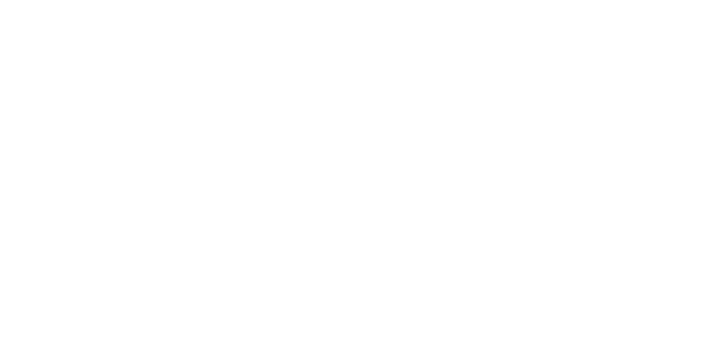
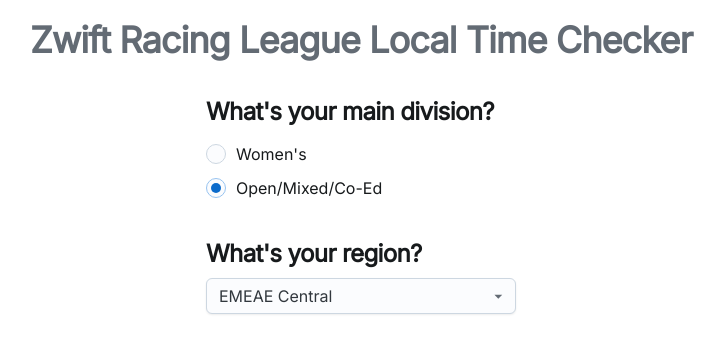
Before and after one commit to janoma/zrl-local-time, a React (Create React App) app: page / in a window 1280 px wide. Shown: the top 354 px of the page, without its empty margins (279-1004 px from the left). Built offline with nearby package versions, Linux system fonts and the light colour scheme.

Commit message:
add initial form questions

```diff
--- a/src/App.js
+++ b/src/App.js
@@ -1,8 +1,138 @@
+import { useEffect, useState } from "react";
+import { CssVarsProvider } from "@mui/joy/styles";
+import Autocomplete from "@mui/joy/Autocomplete";
+import CssBaseline from "@mui/joy/CssBaseline";
+import FormControl from "@mui/joy/FormControl";
+import FormLabel from "@mui/joy/FormLabel";
+import GlobalStyles from "@mui/joy/GlobalStyles";
+import Radio from "@mui/joy/Radio";
+import RadioGroup from "@mui/joy/RadioGroup";
+import Typography from "@mui/joy/Typography";
+
 function App() {
+  const [division, setDivision] = useState("open");
+  const [region, setRegion] = useState("EMEAE Central");
+  console.log(division, region);
+
+  const handleDivisionChange = (event) => {
+    setDivision(event.target.value);
+  };
+
+  const handleRegionChange = (event) => {
+    setRegion(event.target.value);
+  };
+
+  const regions =
+    division === "women"
+      ? [
+          "Oceania East",
+          "Oceania West",
+          "EMEAE South-East",
+          "EMEAE East",
+          "EMEAE Central",
+          "EMEAE West",
+          "Americas South",
+          "Americas East",
+          "Americas West",
+        ]
+      : [
+          "Oceania North-East",
+          "Oceania East",
+          "Oceania South",
+          "Oceania West",
+          "Atlantic South-East",
+          "Atlantic East",
+          "Atlantic Central",
+          "Atlantic North",
+          "Atlantic West",
+          "EMEAE South-East",
+          "EMEAE East",
+          "EMEAE North-East",
+          "EMEAE South",
+          "EMEAE Central",
+          "EMEAE North",
+          "EMEAW South-East",
+          "EMEAW East",
+          "EMEAW South",
+          "EMEAW Central",
+          "EMEAW North",
+          "EMEAW West",
+          "Americas South",
+          "Americas East",
+          "Americas Central",
+          "Americas North",
+          "Americas West",
+        ];
+
+  useEffect(() => {
+    if (division === "women" && !regions.includes(region)) {
+      setRegion("EMEAE Central");
+    }
+  }, [division, region, regions]);
+
   return (
-    <div className="App">
-      <header className="App-header"></header>
-    </div>
+    <CssVarsProvider>
+      <CssBaseline />
+      <GlobalStyles
+        styles={{
+          body: {
+            maxWidth: "80ch",
+            margin: "0 auto",
+            padding: "1rem",
+            color: "var(--joy-text-primary)",
+          },
+          "#root": {
+            display: "grid",
+            justifyItems: "center",
+          },
+          main: {
+            padding: "2rem",
+          },
+          ".question + .question": {
+            paddingTop: "2rem",
+          },
+          h3: {
+            paddingBottom: "0.5rem",
+          },
+        }}
+      />
+      <header>
+        <Typography color="neutral" level="h1">
+          Zwift Racing League Local Time Checker
+        </Typography>
+      </header>
+      <main>
+        <FormControl className="question">
+          <Typography level="h3">What's your main division?</Typography>
+          <RadioGroup defaultValue="open" name="division-group">
+            <Radio
+              checked={division == "women"}
+              label="Women's"
+              onChange={handleDivisionChange}
+              value="women"
+              variant="outlined"
+            />
+            <Radio
+              checked={division == "open"}
+              label="Open/Mixed/Co-Ed"
+              onChange={handleDivisionChange}
+              value="open"
+              variant="outlined"
+            />
+          </RadioGroup>
+        </FormControl>
+        <FormControl className="question">
+          <Typography level="h3">What's your region?</Typography>
+          <Autocomplete
+            onChange={(event, newValue) => {
+              setRegion(newValue);
+            }}
+            options={regions}
+            value={region}
+          />
+        </FormControl>
+      </main>
+    </CssVarsProvider>
   );
 }
 
```
Also changed, not shown: package.json (+10 -2 lines), src/index.js (+8 -6 lines), 1 other file (tests, documents, lock files or other folders).
